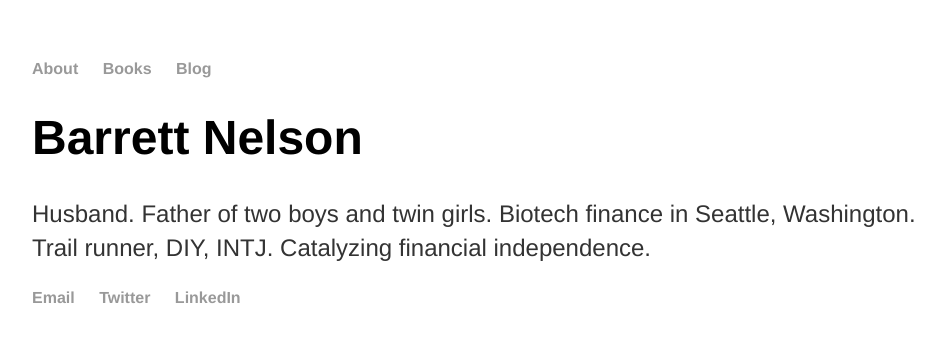
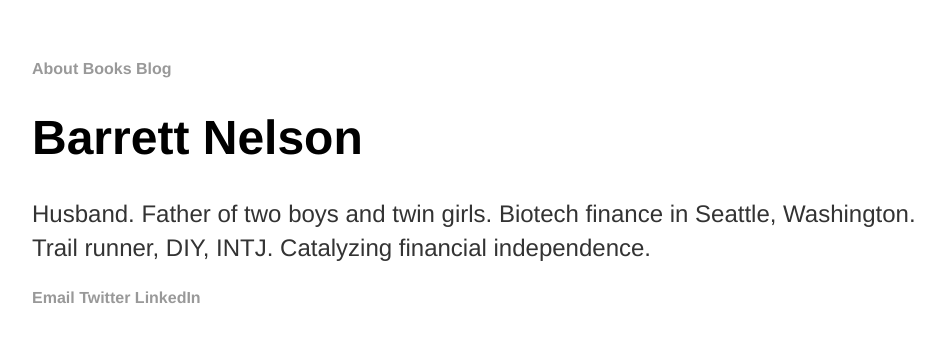
Before and after one commit to bstnel/bstnel.github.io, a Jekyll site: the page built from index.html, in a window 1280 px wide. Shown: the top 343 px of the page, without its empty margins (160-1105 px from the left). Built offline with Jekyll 4.4.1, drawn with Linux system fonts in a browser that asks for light colours.

Commit message:
Update main.css

```diff
--- a/css/main.css
+++ b/css/main.css
@@ -1,6 +1,7 @@
 body {
     margin: 60px auto;
     width: 70%;
+    justify-content: center;
 }
 nav ul, footer ul {
     font-family:'Helvetica', 'Arial', 'Sans-Serif';
@@ -10,7 +11,7 @@
 }
 nav ul li, footer ul li {
     display: inline;
-    margin-right: 20px;
+    justify-content: center;
     font-size: 1em;
 }
 a {
@@ -34,6 +35,7 @@
 footer {
     font-size: 1em;
     padding-top 50px
+    justify-content: center;
 }
 
 ul.posts {
```
